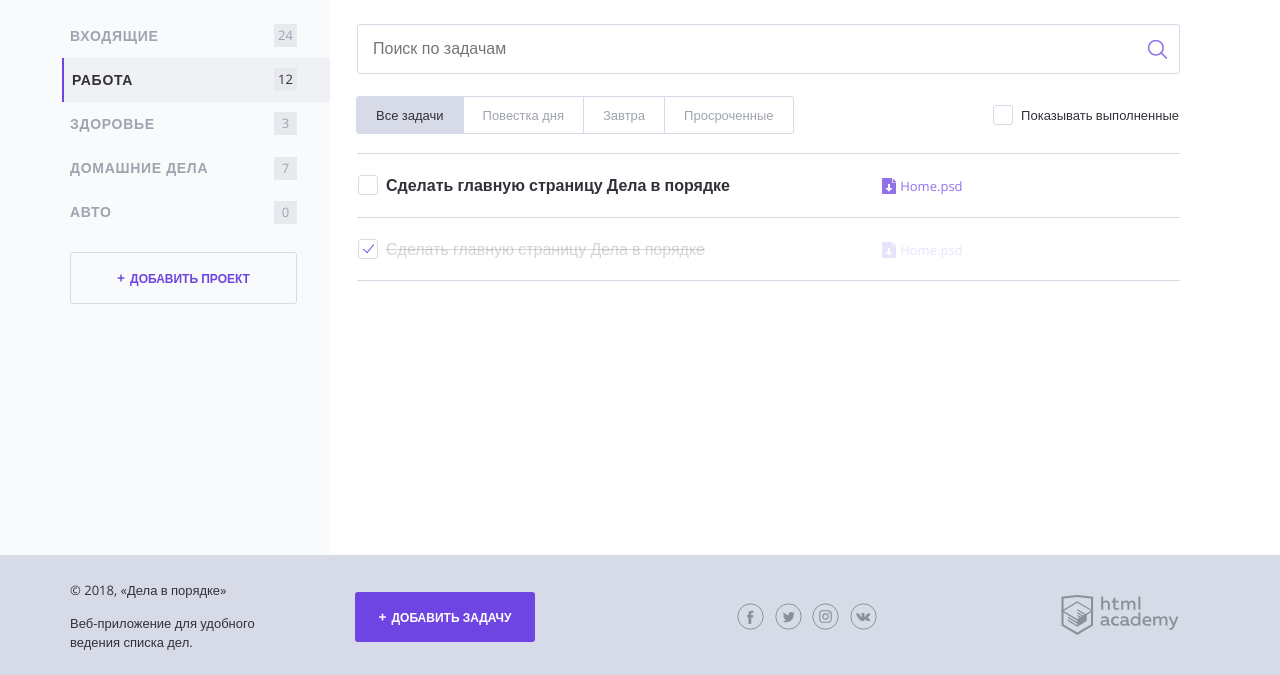
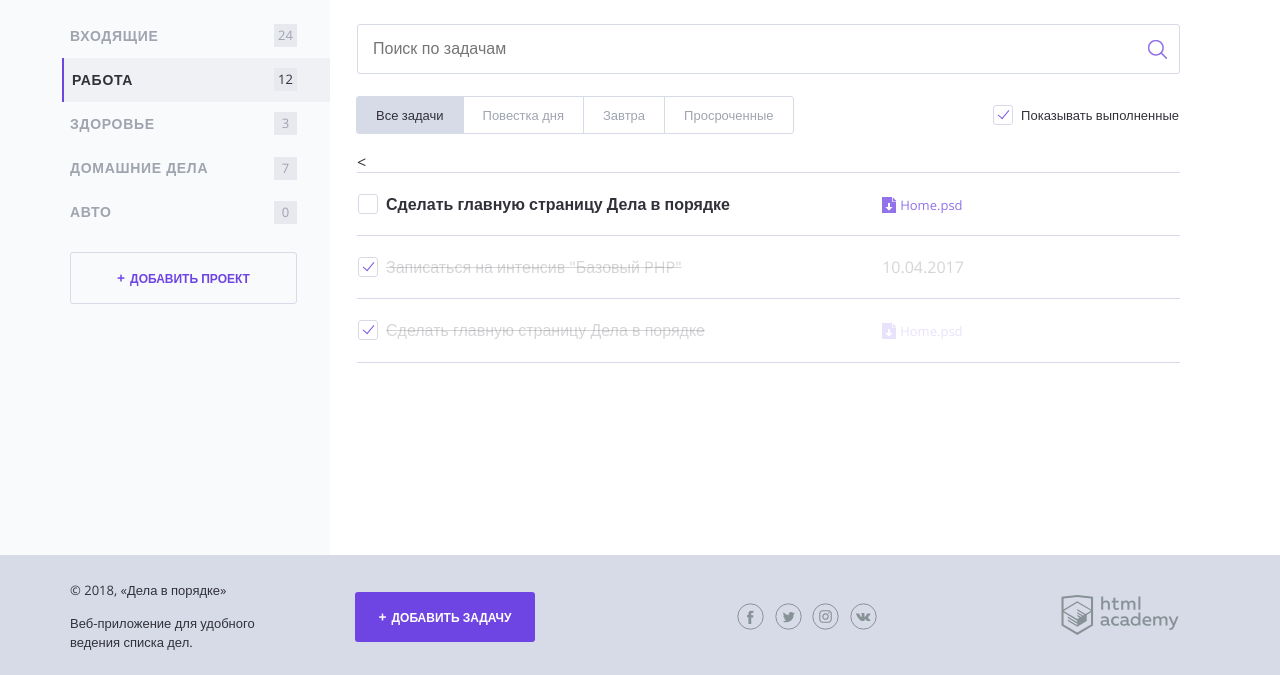
Before and after one commit to kirnikolaev/2975-doingsdone-1, a PHP site: page / in a window 1280 px wide. Shown: the part 125-800 px from the top of the page. Run offline with PHP 8.4, Linux system fonts and the light colour scheme.

Commit message:
если  1, добавляем checked в чекбокс и помечаем задачу выполненной.

```diff
--- a/index.php
+++ b/index.php
@@ -97,7 +97,13 @@ $show_complete_tasks = rand(0, 1);
 
                     <label class="checkbox">
                         <!--добавить сюда аттрибут "checked", если переменная $show_complete_tasks равна единице-->
+                        <?php if ($show_complete_tasks == 1):?>
+                        <input class="checkbox__input visually-hidden show_completed" type="checkbox" checked>
+
+                        <?php else: ?>
                         <input class="checkbox__input visually-hidden show_completed" type="checkbox">
+                        <?php endif; ?>
+
                         <span class="checkbox__text">Показывать выполненные</span>
                     </label>
                 </div>
@@ -118,6 +124,21 @@ $show_complete_tasks = rand(0, 1);
                         <td class="task__date"></td>
                     </tr>
                     <!--показывать следующий тег <tr/>, если переменная $show_complete_tasks равна единице-->
+                    <?php if ($show_complete_tasks == 1):?>
+                    <tr class="tasks__item task task--completed">
+                        <td class="task__select">
+                            <label class="checkbox task__checkbox">
+                                <input class="checkbox__input visually-hidden" type="checkbox" checked>
+                                <span class="checkbox__text">Записаться на интенсив "Базовый PHP"</span>
+                            </label>
+                        </td>
+                        <td class="task__date">10.04.2017</td>
+                        <td class="task__controls">
+                        </td>
+                    </tr>
+                    <<?php endif; ?>
+
+
                     <tr class="tasks__item task task--completed">
                         <td class="task__select">
                             <label class="checkbox task__checkbox">
```
